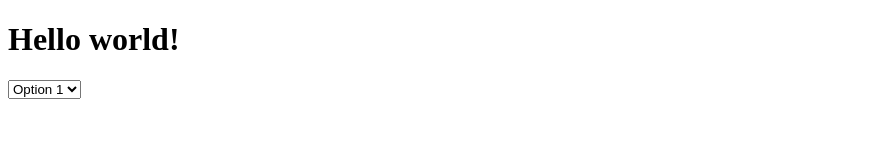
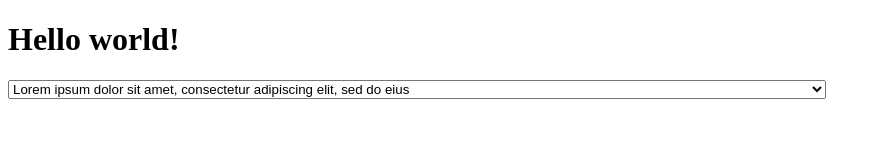
Before and after one commit to puppiesarecute/puppiesarecute.github.io, a plain HTML site: page index.html in a window 1280 px wide. Shown: the whole page, without its empty margins (0-881 px from the left). Drawn offline with Linux system fonts and the light colour scheme.

Commit message:
Update index.html

```diff
--- a/index.html
+++ b/index.html
@@ -11,8 +11,24 @@
 <body>
   <h1>Hello world!</h1>
   <select>
-    <option>Option 1</option>
-    <option>Option 2</option>
+    <option>Lorem ipsum dolor sit amet, consectetur adipiscing elit, sed do eius</option>
+    <option>minim veniam, quis nostrud exercitation ullamco laboris nisi ut aliquip ex ea commodo consequat. Duis aute irure dolor in reprehenderit </option>
+    <option>minim veniam, quis nostrud exercitation ullamco laboris nisi ut aliquip ex ea commodo consequat. Duis aute irure dolor in reprehenderit </option>
+    <option>minim veniam, quis nostrud exercitation ullamco laboris nisi ut aliquip ex ea commodo consequat. Duis aute irure dolor in reprehenderit </option>
+    <option>minim veniam, quis nostrud exercitation ullamco laboris nisi ut aliquip ex ea commodo consequat. Duis aute irure dolor in reprehenderit </option>
+    <option>minim veniam, quis nostrud exercitation ullamco laboris nisi ut aliquip ex ea commodo consequat. Duis aute irure dolor in reprehenderit </option>
+    <option>minim veniam, quis nostrud exercitation ullamco laboris nisi ut aliquip ex ea commodo consequat. Duis aute irure dolor in reprehenderit </option>
+    <option>minim veniam, quis nostrud exercitation ullamco laboris nisi ut aliquip ex ea commodo consequat. Duis aute irure dolor in reprehenderit </option>
+    <option>minim veniam, quis nostrud exercitation ullamco laboris nisi ut aliquip ex ea commodo consequat. Duis aute irure dolor in reprehenderit </option>
+    <option>minim veniam, quis nostrud exercitation ullamco laboris nisi ut aliquip ex ea commodo consequat. Duis aute irure dolor in reprehenderit </option>
+    <option>minim veniam, quis nostrud exercitation ullamco laboris nisi ut aliquip ex ea commodo consequat. Duis aute irure dolor in reprehenderit </option>
+    <option>minim veniam, quis nostrud exercitation ullamco laboris nisi ut aliquip ex ea commodo consequat. Duis aute irure dolor in reprehenderit </option>
+    <option>minim veniam, quis nostrud exercitation ullamco laboris nisi ut aliquip ex ea commodo consequat. Duis aute irure dolor in reprehenderit </option>
+    <option>minim veniam, quis nostrud exercitation ullamco laboris nisi ut aliquip ex ea commodo consequat. Duis aute irure dolor in reprehenderit </option>
+    <option>minim veniam, quis nostrud exercitation ullamco laboris nisi ut aliquip ex ea commodo consequat. Duis aute irure dolor in reprehenderit </option>
+    <option>minim veniam, quis nostrud exercitation ullamco laboris nisi ut aliquip ex ea commodo consequat. Duis aute irure dolor in reprehenderit </option>
+    <option>minim veniam, quis nostrud exercitation ullamco laboris nisi ut aliquip ex ea commodo consequat. Duis aute irure dolor in reprehenderit </option>
+    <option>minim veniam, quis nostrud exercitation ullamco laboris nisi ut aliquip ex ea commodo consequat. Duis aute irure dolor in reprehenderit </option>
     </select>
 </body>
 </html>
```
